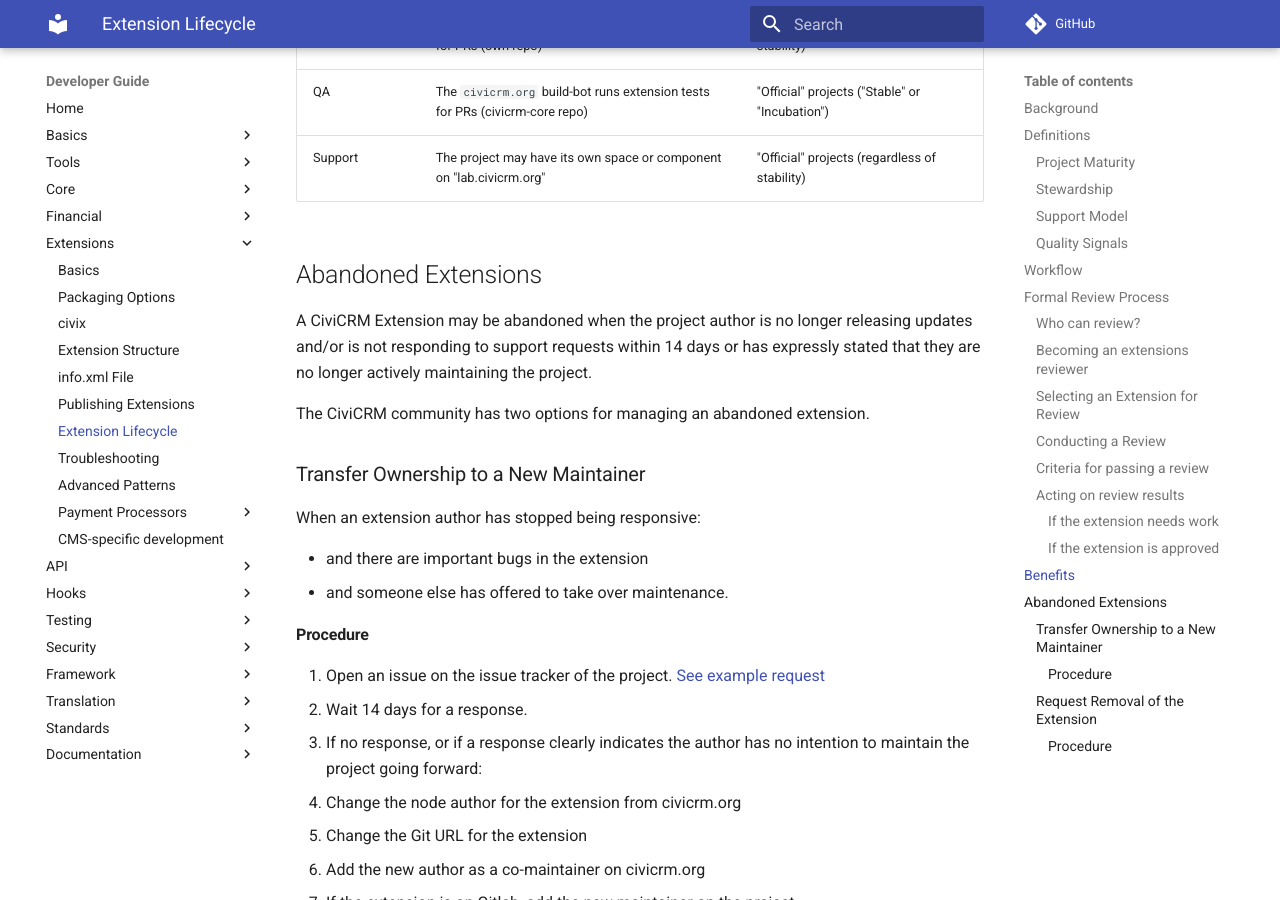
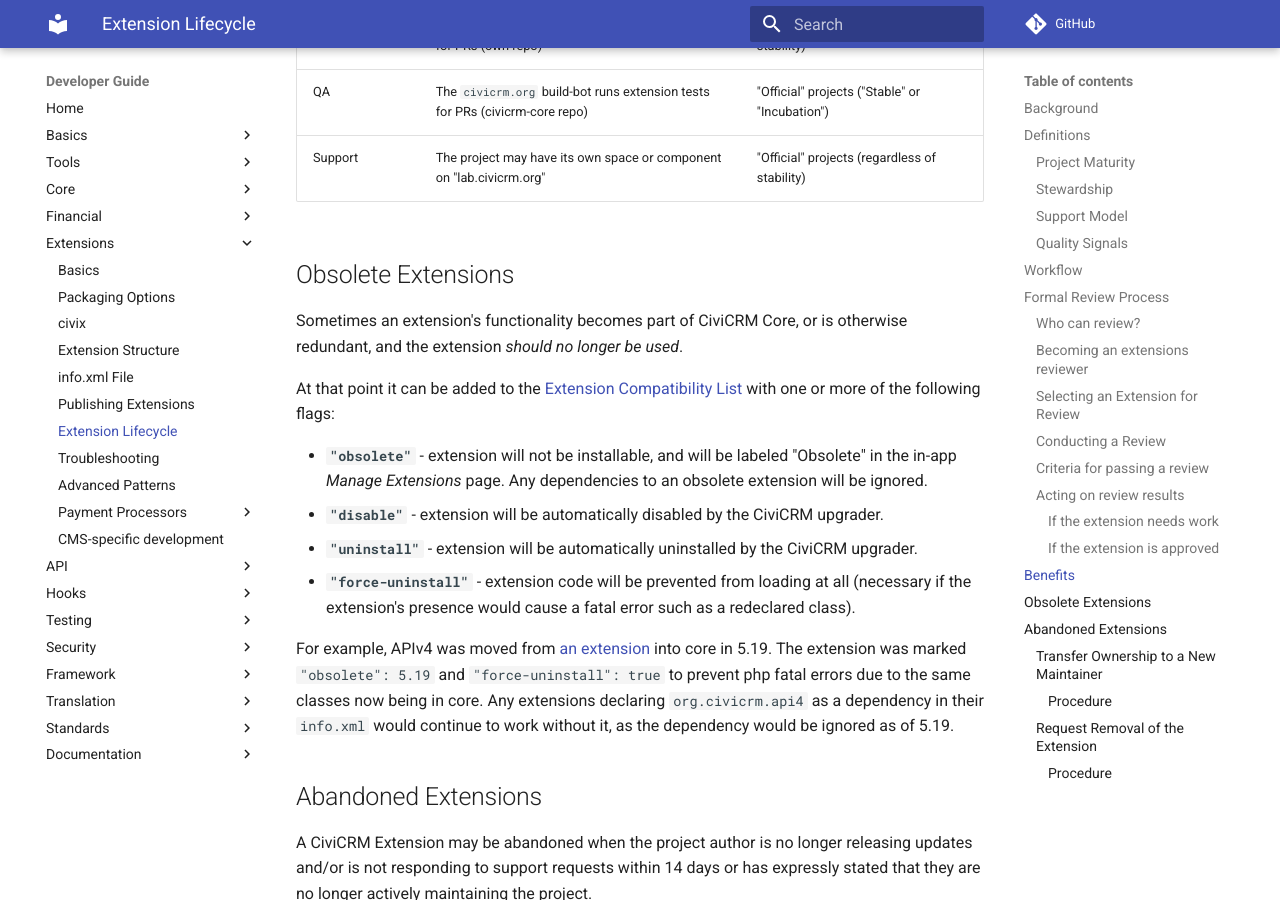
Before and after one commit to civicrm/civicrm-dev-docs, an MkDocs documentation site: the page built from docs/extensions/lifecycle.md, in a window 1280 px wide and 900 px high, scrolled down 10932 px. Built offline with MkDocs 1.6.1 and Material for MkDocs 9.7.7, drawn with Linux system fonts in a browser that asks for light colours; comment, search, counter and statistics services are not loaded; old or Windows-style settings are respelled for this version of MkDocs.

Commit message:
Add docs on obsolete extensions

```diff
--- a/docs/extensions/lifecycle.md
+++ b/docs/extensions/lifecycle.md
@@ -248,6 +248,22 @@
 | QA	| The `civicrm.org` build-bot runs extension tests for PRs (civicrm-core repo)	| "Official" projects ("Stable" or "Incubation")
 | Support	| The project may have its own space or component on "lab.civicrm.org"	| "Official" projects (regardless of stability)
 
+## Obsolete Extensions
+
+Sometimes an extension's functionality becomes part of CiviCRM Core, or is otherwise redundant, and the extension *should no longer be used*.
+
+At that point it can be added to the [Extension Compatibility List](https://github.com/civicrm/civicrm-core/blob/master/extension-compatibility.json)
+with one or more of the following flags:
+
+- **`"obsolete"`** - extension will not be installable, and will be labeled "Obsolete" in the in-app *Manage Extensions* page. Any dependencies to an obsolete extension will be ignored.
+- **`"disable"`** - extension will be automatically disabled by the CiviCRM upgrader.
+- **`"uninstall"`** - extension will be automatically uninstalled by the CiviCRM upgrader.
+- **`"force-uninstall"`** - extension code will be prevented from loading at all (necessary if the extension's presence would cause a fatal error such as a redeclared class).
+
+For example, APIv4 was moved from [an extension](https://github.com/civicrm/org.civicrm.api4) into core in 5.19.
+The extension was marked `"obsolete": 5.19` and `"force-uninstall": true` to prevent php fatal errors due to the same classes now being in core.
+Any extensions declaring `org.civicrm.api4` as a dependency in their `info.xml` would continue to work without it, as the dependency would be ignored as of 5.19.
+
 ## Abandoned Extensions {:#abandoned-extensions}
 
 A CiviCRM Extension may be abandoned when the project author is no longer releasing updates and/or is not responding to support requests within 14 days or has expressly stated that they are no longer actively maintaining the project.
```
